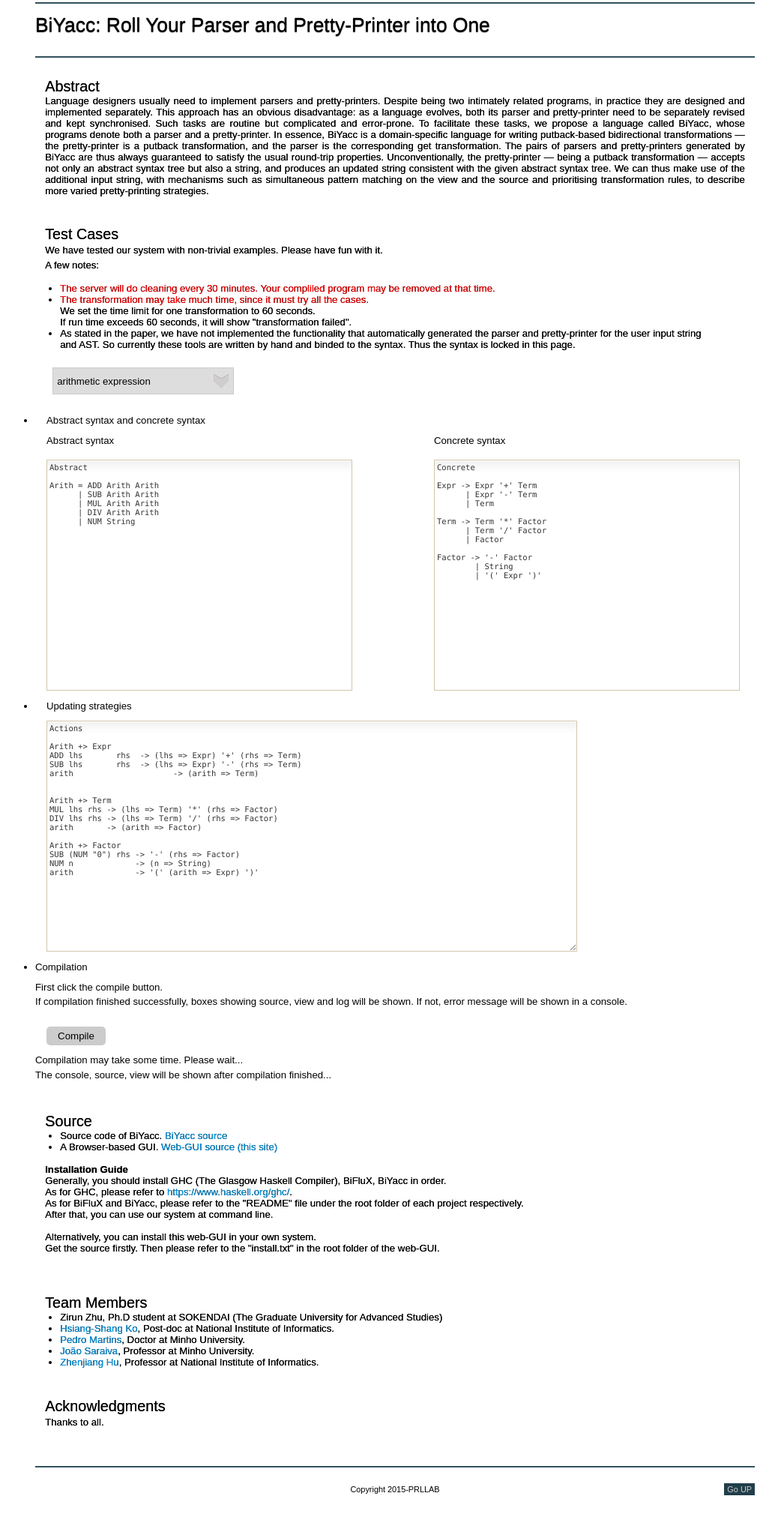
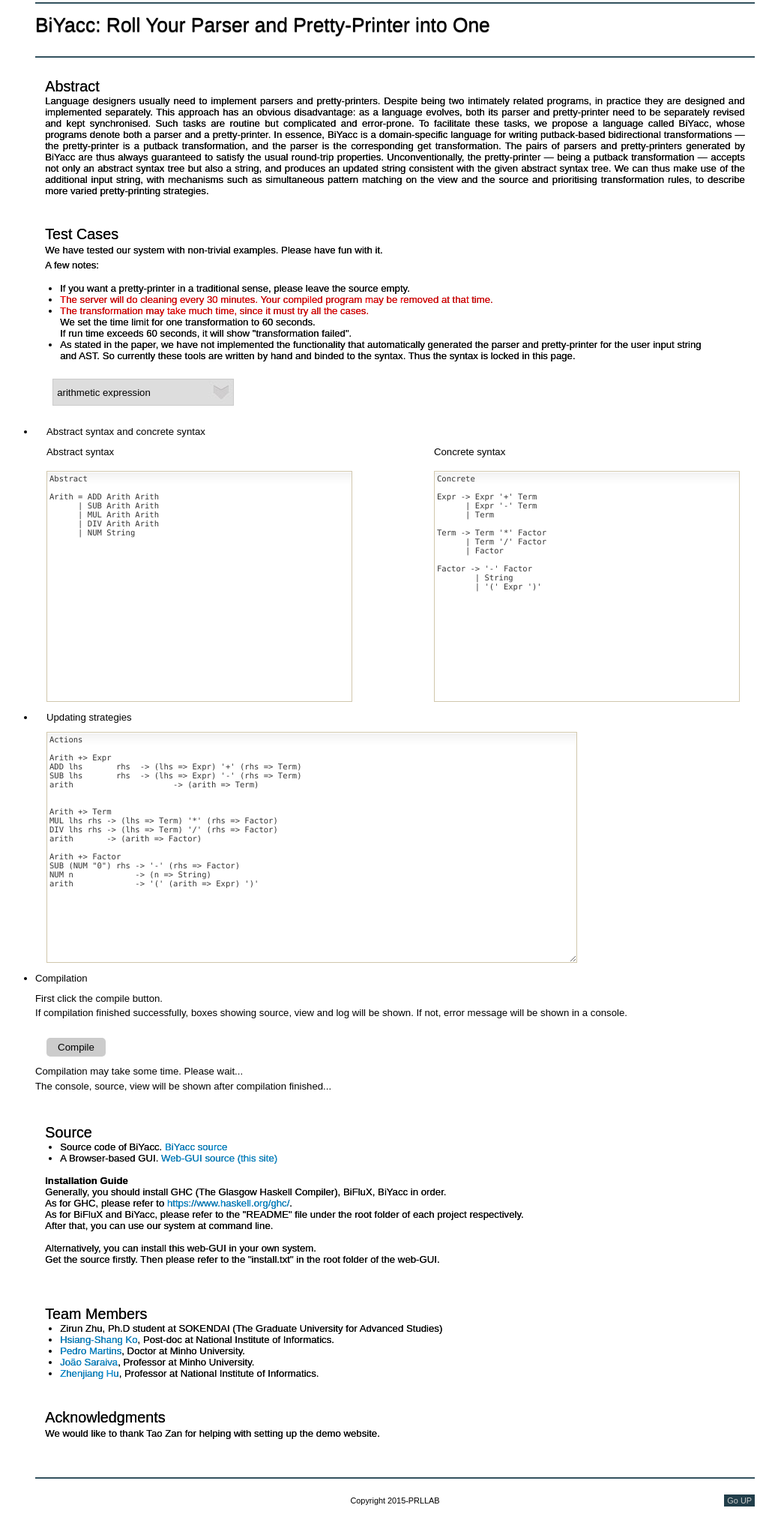
Before and after one commit to namonakimono/biyaccDemo, a website: page views/index.html in a window 1280 px wide. Shown: the part 111-2134 px from the top of the page at 75% size, without its empty margins (113-1151 px from the left). Drawn offline with nearby package versions, Linux system fonts and the light colour scheme.

Commit message:
add acknowledgement: We would like to thank Tao Zan sama for helping with setting up the demo website. fix a small bug.

```diff
--- a/routes/compiles.js
+++ b/routes/compiles.js
@@ -15,8 +15,7 @@
   console.log("compile, random directory:");
   console.log(rdirectory);
   exec("mkdir /tmp/" + rdirectory,function(err){
-    if (err){console.log(err); res.send({success: "failed", error : err.toString() });}
-    else {
+    if (err){console.log(err); console.log("folder exists. it does not matter. please go on.")}
       fs.writeFile("/tmp/" + rdirectory + "/expr.by", abstractSyntax + "\n" + concreteSyntax + "\n" + actions, function(err){
         if(err){console.log(err); res.send({success: "failed", error : err.toString() })}
         else {
@@ -44,6 +43,5 @@
           });//exec(config.biyacc + " /tmp/" + rdirectory + "/expr.by...)
         }//else
       }); // end fs.writeFile("/tmp/" + rdirectory + "/expr.by...)
-    }
   }) // end exec("mkdir /tmp/" + rdirectory ... )
 }
--- a/views/index.html
+++ b/views/index.html
@@ -56,8 +56,9 @@
           <p>We have tested our system with non-trivial examples. Please have fun with it.<br/>
           A few notes:
           <ul>
+            <li>If you want a pretty-printer in a traditional sense, please leave the source empty.</li>
             <li>
-              <font color = "red">The server will do cleaning every 30 minutes. Your compliled program may be removed at that time.</font>
+              <font color = "red">The server will do cleaning every 30 minutes. Your compiled program may be removed at that time.</font>
             </li>
             <li>
               <font color = "red"> The transformation may take much time, since it must try all the cases.</font> <br />
@@ -158,7 +159,7 @@
       <div class="article" id="article5">
       <div class="RTopic">Acknowledgments</div>
          <p>
-           Thanks to all.
+           We would like to thank Tao Zan for helping with setting up the demo website.
          </p>
       <div class="articleBody clear"></div>
       </div>
```
